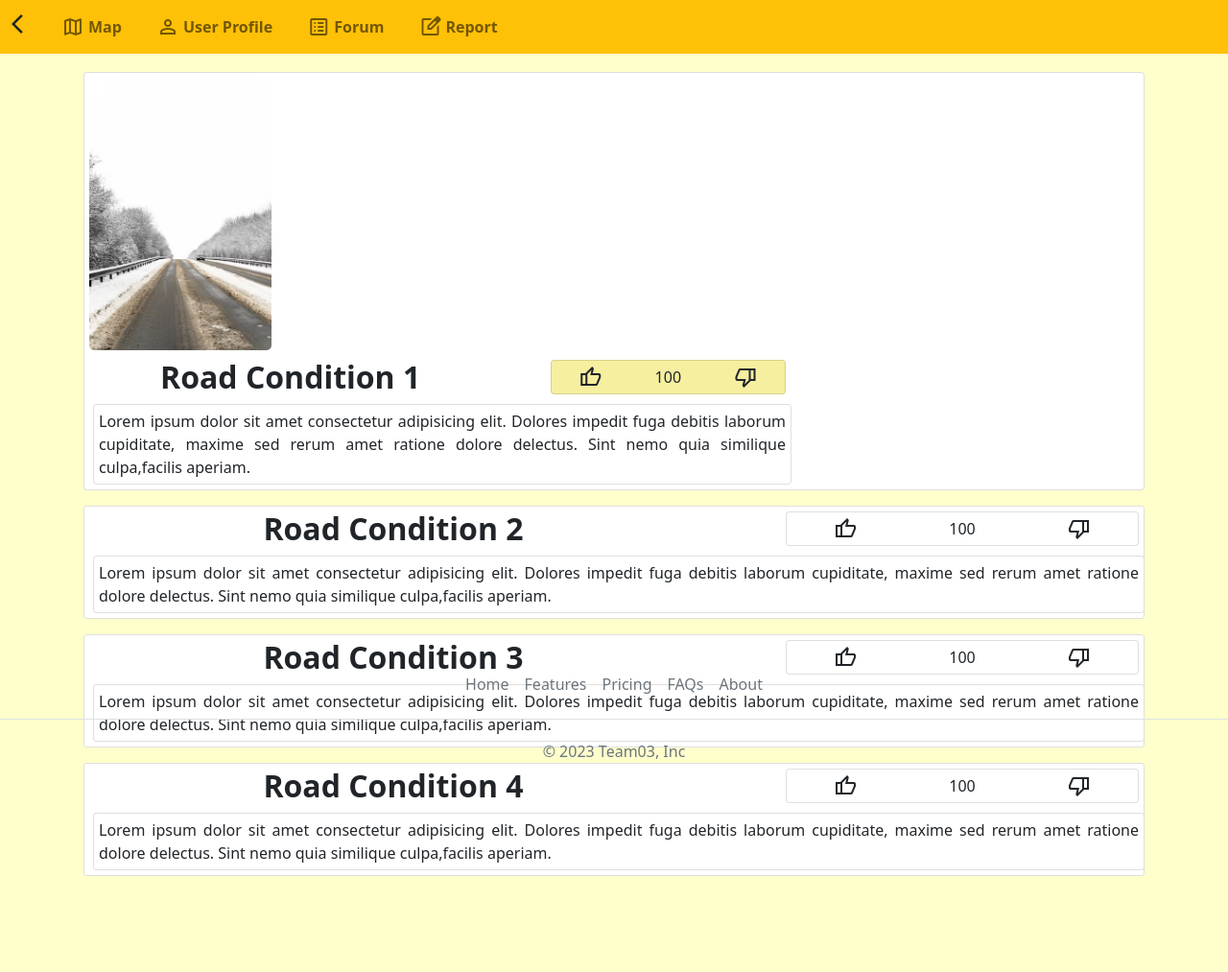
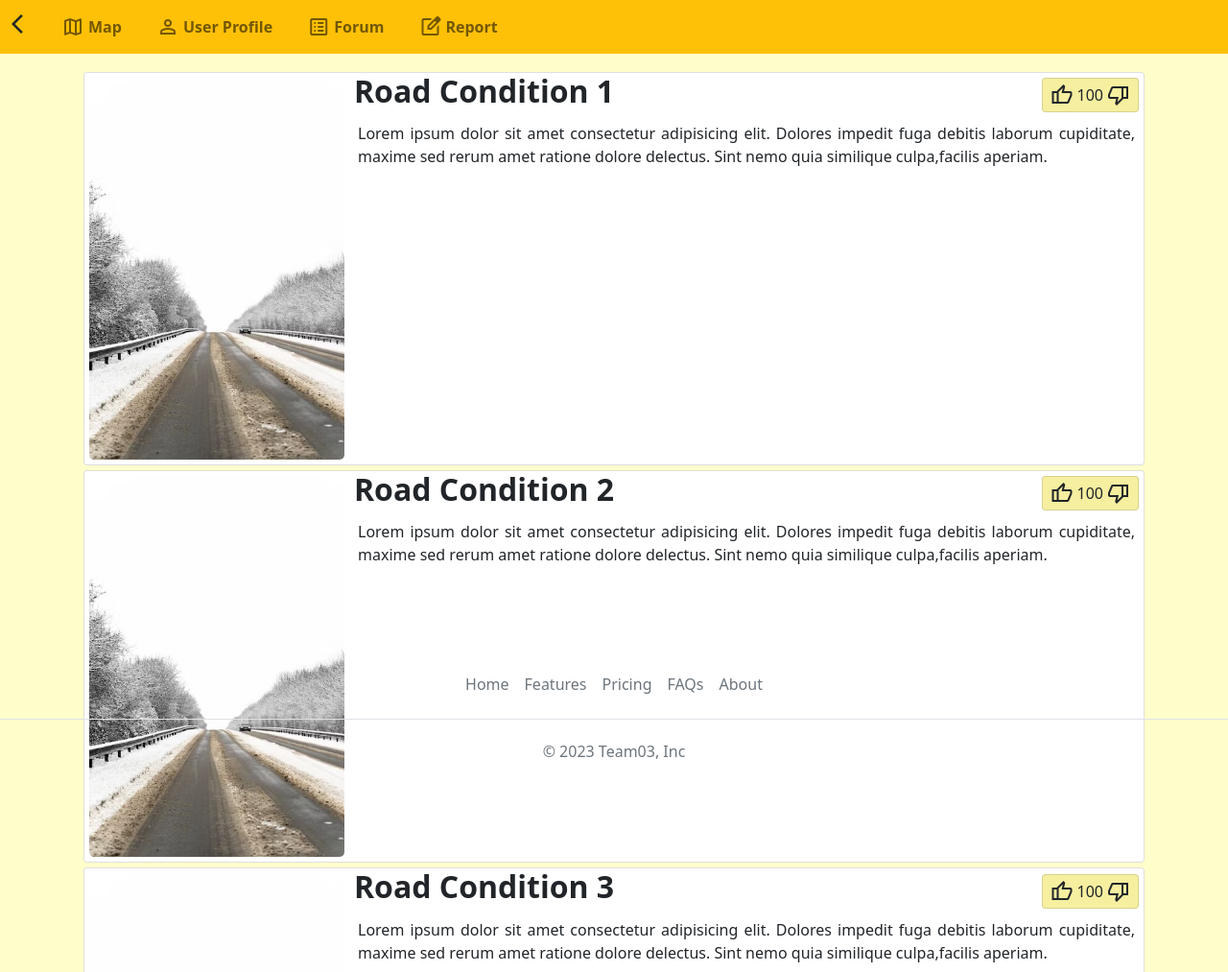
Before and after one commit to GlobalYZ/1800_202310_3, a plain HTML site: page pages/roadconditionlist.html in a window 1280 px wide. Shown: the top 1013 px of the page at 96% size. Before the commit the page ends 924 px from the top, so only its background shows below. Drawn offline with nearby package versions, Linux system fonts and the light colour scheme.

Commit message:
Polish UI

```diff
--- a/pages/roadconditionlist.html
+++ b/pages/roadconditionlist.html
@@ -44,26 +44,28 @@
     <div class="container">
 
         <!-- Road Condition Card 1 starts here-->
-        <div class="roaddetailcard card row">
+        <div class="card row">
             <!-- Photo starts here-->
             <div class="col-md-3">
                 <div class="roadconditionphoto">
                     <img src="../images/road_conditions.jpg" alt="road conditions">
                 </div>
             </div>
-            <div class="col-md-8">
+            <div class="col-md-9">
                 <!-- Title starts here-->
                 <div class="row justify-content-between align-items-center">
-                    <h2 class="col-7 fw-bold title">Road Condition 1</h2>
+                    <div class="col-auto title justify-content-start">
+                        <h2 class="fw-bold">Road Condition 1</h2>
+                    </div>
                     <!-- Votes starts here-->
-                    <div class="votecard card col-4 align-items-center justify-content-center">
+                    <div class="votecard card col-auto px-2 align-items-center justify-content-center">
                         <div class="votecontainer row">
                             <!-- Upvotes starts here-->
                             <div class="col py-1">
                                 <span class="material-symbols-outlined"> thumb_up </span>
                             </div>
                             <!-- Vote count here-->
-                            <p class="col">100</p>
+                            <p class="col"><span class="px-1">100</span></p>
                             <!-- Downvotes starts here-->
                             <div class="col py-1">
                                 <span class="material-symbols-outlined"> thumb_down </span>
@@ -74,7 +76,7 @@
 
                 <!-- Details starts here-->
                 <div class="row px-1 justify-content-around">
-                    <div class="details card">
+                    <div class="details">
                         <p>
                             Lorem ipsum dolor sit amet consectetur adipisicing elit. Dolores impedit fuga debitis laborum cupiditate, maxime sed rerum amet ratione dolore delectus. Sint nemo quia similique culpa,facilis aperiam.
                         </p>
@@ -85,18 +87,27 @@
 
         <!-- Road Condition Card 2 starts here-->
         <div class="card row">
+            <!-- Photo starts here-->
+            <div class="col-md-3">
+                <div class="roadconditionphoto">
+                    <img src="../images/road_conditions.jpg" alt="road conditions">
+                </div>
+            </div>
+            <div class="col-md-9">
                 <!-- Title starts here-->
                 <div class="row justify-content-between align-items-center">
-                <h2 class="col-7 fw-bold title">Road Condition 2</h2>
+                    <div class="col-auto title justify-content-start">
+                        <h2 class="fw-bold">Road Condition 2</h2>
+                    </div>
                     <!-- Votes starts here-->
-                <div class="card col-4 align-items-center justify-content-center">
+                    <div class="votecard card col-auto px-2 align-items-center justify-content-center">
                         <div class="votecontainer row">
                             <!-- Upvotes starts here-->
                             <div class="col py-1">
                                 <span class="material-symbols-outlined"> thumb_up </span>
                             </div>
                             <!-- Vote count here-->
-                        <p class="col">100</p>
+                            <p class="col"><span class="px-1">100</span></p>
                             <!-- Downvotes starts here-->
                             <div class="col py-1">
                                 <span class="material-symbols-outlined"> thumb_down </span>
@@ -107,28 +118,38 @@
 
                 <!-- Details starts here-->
                 <div class="row px-1 justify-content-around">
-                <div class="details card">
+                    <div class="details">
                         <p>
                             Lorem ipsum dolor sit amet consectetur adipisicing elit. Dolores impedit fuga debitis laborum cupiditate, maxime sed rerum amet ratione dolore delectus. Sint nemo quia similique culpa,facilis aperiam.
                         </p>
                     </div>
                 </div>
             </div>
+        </div>
 
         <!-- Road Condition Card 3 starts here-->
         <div class="card row">
+            <!-- Photo starts here-->
+            <div class="col-md-3">
+                <div class="roadconditionphoto">
+                    <img src="../images/road_conditions.jpg" alt="road conditions">
+                </div>
+            </div>
+            <div class="col-md-9">
                 <!-- Title starts here-->
                 <div class="row justify-content-between align-items-center">
-                <h2 class="col-7 fw-bold title">Road Condition 3</h2>
+                    <div class="col-auto title justify-content-start">
+                        <h2 class="fw-bold">Road Condition 3</h2>
+                    </div>
                     <!-- Votes starts here-->
-                <div class="card col-4 align-items-center justify-content-center">
+                    <div class="votecard card col-auto px-2 align-items-center justify-content-center">
                         <div class="votecontainer row">
                             <!-- Upvotes starts here-->
                             <div class="col py-1">
                                 <span class="material-symbols-outlined"> thumb_up </span>
                             </div>
                             <!-- Vote count here-->
-                        <p class="col">100</p>
+                            <p class="col"><span class="px-1">100</span></p>
                             <!-- Downvotes starts here-->
                             <div class="col py-1">
                                 <span class="material-symbols-outlined"> thumb_down </span>
@@ -139,28 +160,38 @@
 
                 <!-- Details starts here-->
                 <div class="row px-1 justify-content-around">
-                <div class="details card">
+                    <div class="details">
                         <p>
                             Lorem ipsum dolor sit amet consectetur adipisicing elit. Dolores impedit fuga debitis laborum cupiditate, maxime sed rerum amet ratione dolore delectus. Sint nemo quia similique culpa,facilis aperiam.
                         </p>
                     </div>
                 </div>
             </div>
+        </div>
 
         <!-- Road Condition Card 4 starts here-->
         <div class="card row">
+            <!-- Photo starts here-->
+            <div class="col-md-3">
+                <div class="roadconditionphoto">
+                    <img src="../images/road_conditions.jpg" alt="road conditions">
+                </div>
+            </div>
+            <div class="col-md-9">
                 <!-- Title starts here-->
                 <div class="row justify-content-between align-items-center">
-                <h2 class="col-7 fw-bold title">Road Condition 4</h2>
+                    <div class="col-auto title justify-content-start">
+                        <h2 class="fw-bold">Road Condition 4</h2>
+                    </div>
                     <!-- Votes starts here-->
-                <div class="card col-4 align-items-center justify-content-center">
+                    <div class="votecard card col-auto px-2 align-items-center justify-content-center">
                         <div class="votecontainer row">
                             <!-- Upvotes starts here-->
                             <div class="col py-1">
                                 <span class="material-symbols-outlined"> thumb_up </span>
                             </div>
                             <!-- Vote count here-->
-                        <p class="col">100</p>
+                            <p class="col"><span class="px-1">100</span></p>
                             <!-- Downvotes starts here-->
                             <div class="col py-1">
                                 <span class="material-symbols-outlined"> thumb_down </span>
@@ -171,10 +202,11 @@
 
                 <!-- Details starts here-->
                 <div class="row px-1 justify-content-around">
-                <div class="details card">
+                    <div class="details">
                         <p>
                             Lorem ipsum dolor sit amet consectetur adipisicing elit. Dolores impedit fuga debitis laborum cupiditate, maxime sed rerum amet ratione dolore delectus. Sint nemo quia similique culpa,facilis aperiam.
                         </p>
+                    </div>
                 </div>
             </div>
         </div>
--- a/styles/roadconditionlist.css
+++ b/styles/roadconditionlist.css
@@ -5,7 +5,7 @@ p {
 }
 
 .roadconditionphoto {
-    max-width: 200px;
+    max-width: 100%;
 }
 
 img {
@@ -19,6 +19,7 @@ img {
 }
 
 .title{
+    padding-left: 5px;
     margin-bottom: 0%;
 }
 
@@ -46,9 +47,13 @@ img {
 
 .card{
     background-color: white;
-    display: inline-block;
 }
 
 .votecard{
     background-color:  #f6efa0;
 }
+
+.card, .row {
+    display: flex;
+    flex-direction: row;
+}
```
Lines whose indentation alone changed are shown as unchanged.
